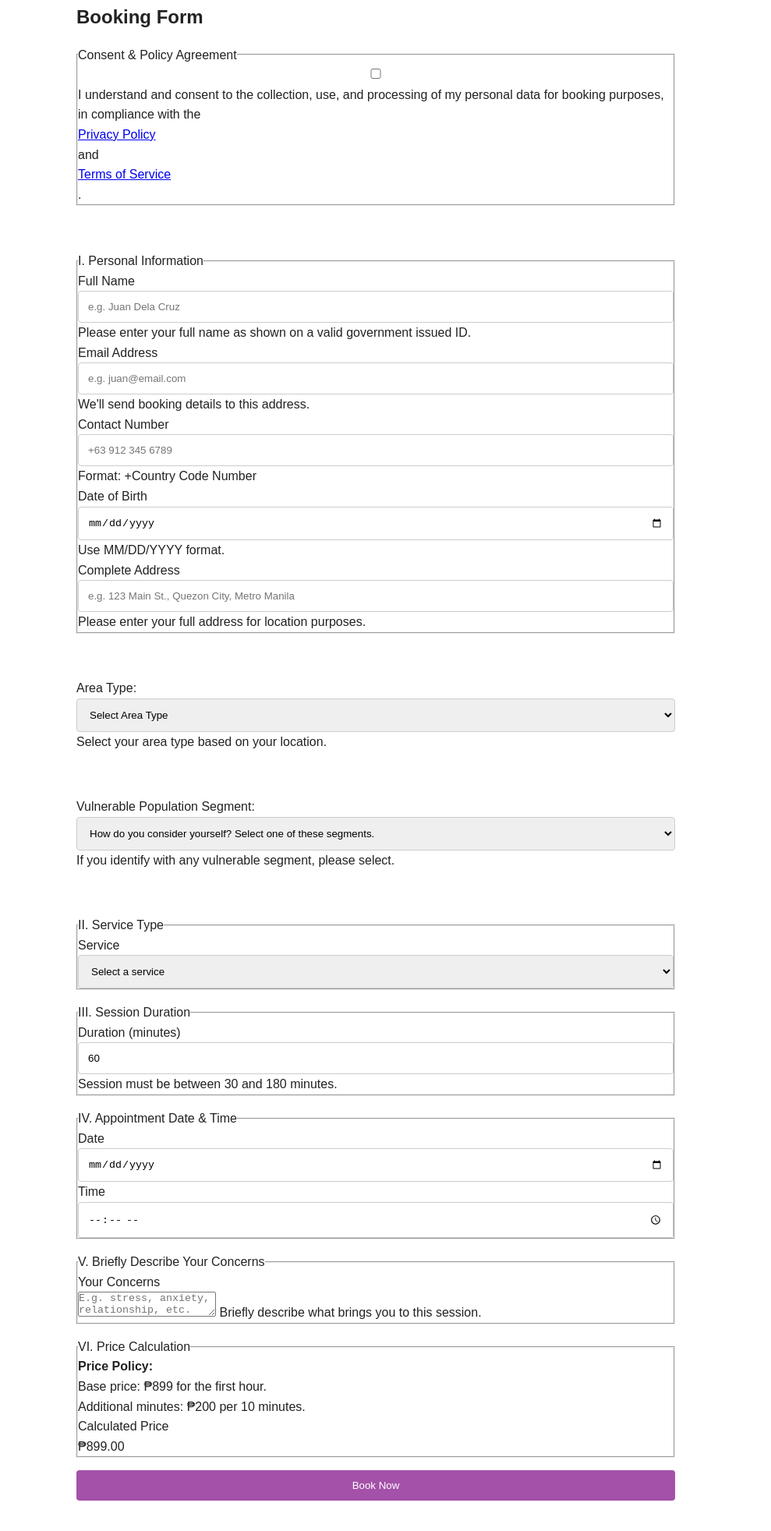
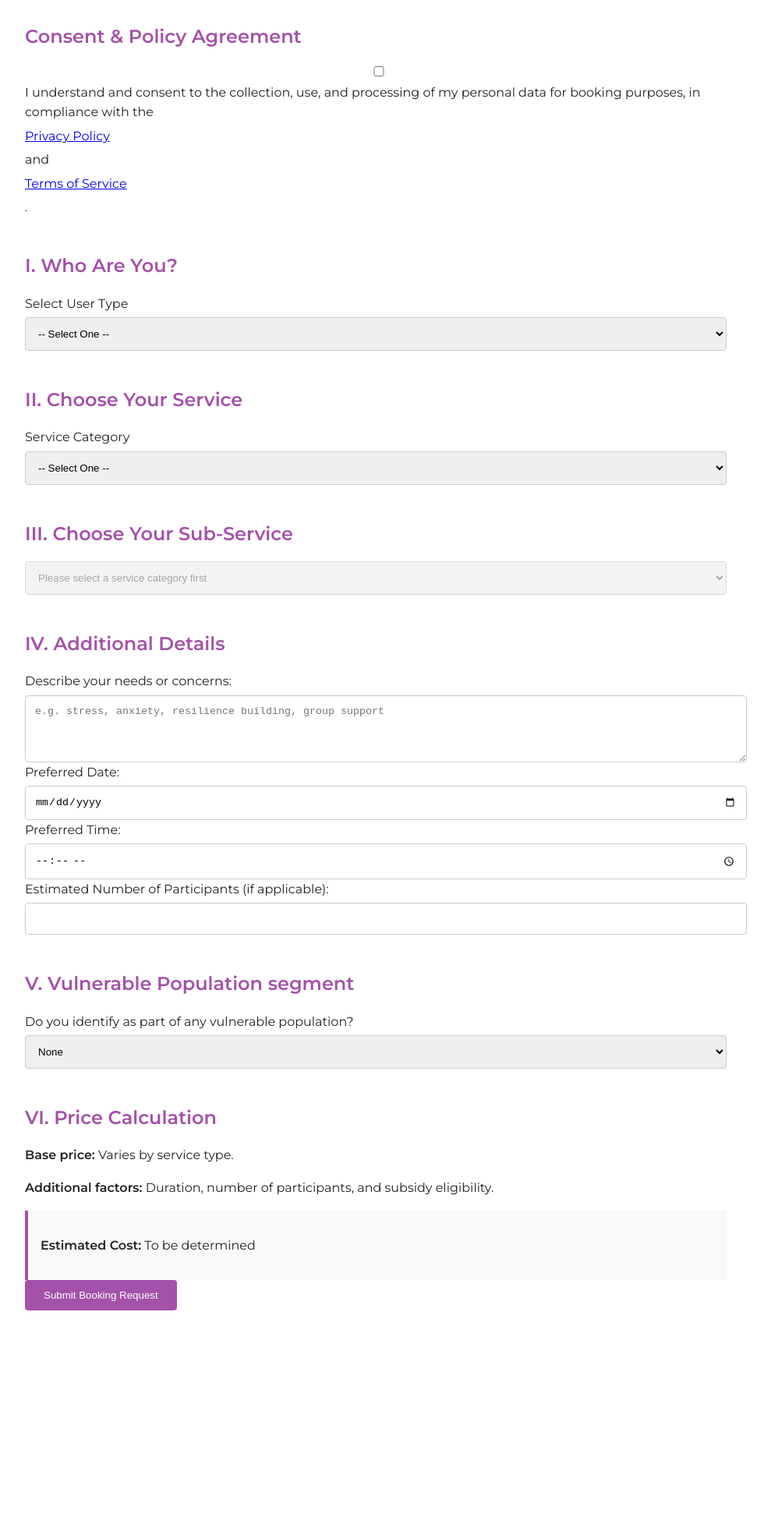
Before and after one commit to cognitioplus/home, a website: page booking.html in a window 1280 px wide. Shown: the part 160-2124 px from the top of the page at 78% size, without its empty margins (158-1147 px from the left). After the commit the page ends 1873 px from the top, so only its background shows below. Drawn offline with Linux system fonts and the light colour scheme.

Commit message:
booking.html
Signed-off-by: cognitioplus <132303904+cognitioplus@users.noreply.github.com>

```diff
--- a/booking.html
+++ b/booking.html
@@ -1,220 +1,280 @@
 <!DOCTYPE html>
 <html lang="en">
 <head>
-    <meta charset="UTF-8">
-    <meta name="viewport" content="width=device-width, initial-scale=1.0">
-    <title>Book an Appointment with Cognitio+</title>
-    <meta name="description" content="Cognitio + | Your Partner in Resilience. Rooted in Culture. Powered by Technology.">
-    <meta name="keywords" content="consultation, therapy, booking, resilience, psychosocial, Cognitio Plus, appointment, mental health, coaching, support">
-    <meta name="author" content="Cognitio +">
-    <link rel="stylesheet" href="booking-style.css">
-    <link rel="manifest" href="booking-manifest.json">
-    <link rel="icon" href="favicon.ico">
-    <meta name="theme-color" content="#2a3142">
-    <!-- Structured data for SEO -->
-    <script type="application/ld+json">
-    {
-      "@context": "https://schema.org",
-      "@type": "WebPage",
-      "name": "Book Consultation - Cognitio +",
-      "description": "Book a resilience or therapy session with Cognitio+.",
-      "url": "https://cognitioplus.com/booking.html"
+  <meta charset="UTF-8" />
+  <meta name="viewport" content="width=device-width, initial-scale=1.0"/>
+  <title>Cognitio+ | Book Mental Health Services</title>
+
+  <!-- SEO -->
+  <meta name="description" content="Book culturally sensitive mental health services in the Philippines with dynamic pricing and subsidy options."/>
+
+  <!-- Fonts -->
+  <link href="https://fonts.googleapis.com/css2?family=Montserrat:wght@400;600&display=swap" rel="stylesheet">
+
+  <!-- Styles -->
+  <style>
+    :root {
+      --primary-color: #a451a9;
+      --accent-color: #FFB81C;
+      --bg-color: #fff;
+      --text-color: #222;
+      --font-sans: 'Montserrat', Arial, sans-serif;
     }
-    </script>
+
+    body {
+      font-family: var(--font-sans);
+      background-color: var(--bg-color);
+      color: var(--text-color);
+      line-height: 1.6;
+      margin: 0;
+      padding: 0;
+    }
+
+    .container {
+      max-width: 900px;
+      margin: auto;
+      padding: 2rem 1rem;
+    }
+
+    h2 {
+      color: var(--primary-color);
+      margin-bottom: 1rem;
+    }
+
+    form {
+      display: flex;
+      flex-direction: column;
+      gap: 1.5rem;
+    }
+
+    label {
+      display: flex;
+      flex-direction: column;
+      gap: 0.3rem;
+    }
+
+    input, select, textarea {
+      padding: 0.75rem;
+      border-radius: 4px;
+      border: 1px solid #ccc;
+      width: 100%;
+    }
+
+    .grid {
+      display: grid;
+      grid-template-columns: repeat(auto-fit, minmax(250px, 1fr));
+      gap: 1rem;
+    }
+
+    .price-box {
+      background-color: #f9f9f9;
+      padding: 1rem;
+      border-left: 4px solid var(--primary-color);
+      margin-top: 1rem;
+    }
+
+    .consent {
+      margin-top: 1rem;
+    }
+
+    button {
+      background-color: var(--primary-color);
+      color: white;
+      padding: 0.75rem 1.5rem;
+      border: none;
+      border-radius: 4px;
+      cursor: pointer;
+      align-self: flex-start;
+    }
+
+    button:hover {
+      background-color: #8b3fa3;
+    }
+  </style>
 </head>
 <body>
-    <header>
-        <h1>Book an Appointment</h1>
-    </header>
-    <main>
-        <form id="bookingForm" aria-labelledby="bookingFormTitle" autocomplete="on" novalidate>
-            <h2 id="bookingFormTitle">Booking Form</h2>
+  <div class="container">
+    <h1>Cognitio+</h1>
+    <p>AI-Powered Digital Therapy & Community-Based Mental Health Care in the Philippines</p>
 
-            <!-- Section I: Consent & Policy Agreement -->
-            <fieldset>
-                <legend>Consent & Policy Agreement</legend>
-                <div>
-                    <input type="checkbox" id="consent" name="consent" required aria-required="true">
-                    <label for="consent">
-                        I understand and consent to the collection, use, and processing of my personal data for booking purposes, in compliance with the
-                        <a href="https://cognitio-plus.appimize.app/privacy-policy" target="_blank" rel="noopener noreferrer">Privacy Policy</a> and
-                        <a href="https://cognitio-plus.appimize.app/terms-of-services" target="_blank" rel="noopener noreferrer">Terms of Service</a>.
-                    </label>
-                </div>
-            </fieldset>
-            <br>
+    <form id="bookingForm">
+      <!-- Consent & Policy Agreement -->
+      <section>
+        <h2>Consent & Policy Agreement</h2>
+        <label class="consent">
+          <input type="checkbox" required>
+          I understand and consent to the collection, use, and processing of my personal data for booking purposes, in compliance with the
+          <a href=" https://cognitio-plus.aiwaapp.live/privacy-policy " target="_blank">Privacy Policy</a> and
+          <a href="https://cognitio-plus.aiwaapp.live/terms-of-service " target="_blank">Terms of Service</a>.
+        </label>
+      </section>
 
-            <!-- Section II: Personal Information -->
-            <fieldset>
-                <legend>I. Personal Information</legend>
-                <div>
-                    <label for="fullName">Full Name <span aria-hidden="true"></span></label>
-                    <input type="text" id="fullName" name="fullName" required aria-required="true" autocomplete="name" placeholder="e.g. Juan Dela Cruz" aria-describedby="fullNameHelp">
-                    <span id="fullNameHelp" class="sr-only">Please enter your full name as shown on a valid government issued ID.</span>
-                </div>
-                <div>
-                    <label for="email">Email Address <span aria-hidden="true"></span></label>
-                    <input type="email" id="email" name="email" required aria-required="true" autocomplete="email" placeholder="e.g. juan@email.com" aria-describedby="emailHelp" pattern="^[a-zA-Z0-9._%+-]+@[a-zA-Z0-9.-]+\.[a-zA-Z]{2,}$" title="Please enter a valid email address.">
-                    <span id="emailHelp" class="sr-only">We'll send booking details to this address.</span>
-                </div>
-                <div>
-                    <label for="phone">Contact Number <span aria-hidden="true"></span></label>
-                    <input type="tel" id="phone" name="phone" required aria-required="true" autocomplete="tel" pattern="^\+?[0-9\s\-]{7,15}$" title="Please enter a valid phone number." placeholder="+63 912 345 6789" aria-describedby="phoneHelp">
-                    <span id="phoneHelp" class="sr-only">Format: +Country Code Number</span>
-                </div>
-                <div>
-                    <label for="dob">Date of Birth <span aria-hidden="true"></span></label>
-                    <input type="date" id="dob" name="dob" required aria-required="true" aria-describedby="dobHelp" max="2020-01-01">
-                    <span id="dobHelp" class="sr-only">Use MM/DD/YYYY format.</span>
-                </div>
-                <div>
-                    <label for="address">Complete Address <span aria-hidden="true"></span></label>
-                    <input type="text" id="address" name="address" required autocomplete="street-address" placeholder="e.g. 123 Main St., Quezon City, Metro Manila" aria-describedby="addressHelp">
-                    <span id="addressHelp" class="sr-only">Please enter your full address for location purposes.</span>
-                </div>
-            </fieldset>
-            <br>
+      <!-- User Type -->
+      <section>
+        <h2>I. Who Are You?</h2>
+        <label>
+          Select User Type
+          <select id="userType" required>
+            <option value="">-- Select One --</option>
+            <option value="individual">Individual</option>
+            <option value="community-org">Community Organization</option>
+            <option value="school">School / University</option>
+            <option value="government">LGU / Government Agency</option>
+            <option value="corporate">Corporate / Business</option>
+            <option value="researcher">Researcher / Academic</option>
+          </select>
+        </label>
+      </section>
 
-            <!-- Area Type Dropdown -->
-            <div>
-                <label for="areaType">Area Type:</label>
-                <select id="areaType" name="areaType" aria-describedby="areaTypeHelp">
-                    <option value="">Select Area Type</option>
-                    <option value="huc">Highly Urbanized City (HUCs)</option>
-                    <option value="non_huc">Non HUCs</option>
-                </select>
-                <span id="areaTypeHelp" class="sr-only">Select your area type based on your location.</span>
-            </div>
-            <br>
+      <!-- Service Category -->
+      <section>
+        <h2>II. Choose Your Service</h2>
+        <label>
+          Service Category
+          <select id="serviceCategory" required>
+            <option value="">-- Select One --</option>
+            <option value="online-individual">Online & Individual Solutions</option>
+            <option value="community-programs">Community-Based MH Programs</option>
+            <option value="organizational-training">Organizational Trainings & Consultancy</option>
+            <option value="research-policy">Research & Policy Advisory</option>
+          </select>
+        </label>
+      </section>
 
-            <!-- Vulnerable Population Segment Dropdown -->
-            <div>
-                <label for="vulnerableSegment">Vulnerable Population Segment:</label>
-                <select id="vulnerableSegment" name="vulnerableSegment" aria-describedby="vulnerableSegmentHelp">
-                    <option value="">How do you consider yourself? Select one of these segments.</option>
-                    <option value="student">Student</option>
-                    <option value="school_leaver">School Leaver</option>
-                    <option value="solo_parent">Solo Parent</option>
-                    <option value="elderly">Elderly</option>
-                    <option value="pwd">PWD</option>
-                    <option value="low_income_family">Low-income Family</option>
-                    <option value="victims_of_disasters">Victims of Disasters</option>
-                    <option value="informal_settler">Informal Settler</option>
-                    <option value="lgbtq+">LGBTQ+</option>
-                    <option value="general_public">General Public</option>
-                </select>
-                <span id="vulnerableSegmentHelp" class="sr-only">If you identify with any vulnerable segment, please select.</span>
-            </div>
-            <br>
+      <!-- Dynamic Sub-Service Options -->
+      <section id="subServiceSection">
+        <h2>III. Choose Your Sub-Service</h2>
+        <label>
+          <select id="subService" disabled required>
+            <option value="">Please select a service category first</option>
+          </select>
+        </label>
+      </section>
 
-            <!-- Section III: Service Type -->
-            <fieldset>
-                <legend>II. Service Type</legend>
-                <div>
-                    <label for="serviceType">Service <span aria-hidden="true"></span></label>
-                    <select id="serviceType" name="serviceType" required aria-required="true">
-                        <option value="">Select a service</option>
-                        <option value="consultation">Psychiatric Consultation</option>
-                        <option value="therapy">Talk Therapy</option>
-                        <option value="SPSS">Specialist Psychosocial Support</option>
-                        <option value="SPS Rehab">Specialist Psychosocial Rehab and Recovery Support</option>
-                        <option value="coaching">Resilience Coaching</option>
-                    </select>
-                </div>
-            </fieldset>
+      <!-- Duration & Details -->
+      <section id="detailsSection">
+        <h2>IV. Additional Details</h2>
+        <label>
+          Describe your needs or concerns:
+          <textarea rows="4" placeholder="e.g. stress, anxiety, resilience building, group support"></textarea>
+        </label>
+        <label>
+          Preferred Date:
+          <input type="date">
+        </label>
+        <label>
+          Preferred Time:
+          <input type="time">
+        </label>
+        <label>
+          Estimated Number of Participants (if applicable):
+          <input type="number" min="1" step="1">
+        </label>
+      </section>
 
-            <!-- Section IV: Session Duration -->
-            <fieldset>
-                <legend>III. Session Duration</legend>
-                <div>
-                    <label for="duration">Duration (minutes) <span aria-hidden="true"></span></label>
-                    <input type="number" id="duration" name="duration" required aria-required="true" min="30" max="180" step="15" value="60" aria-describedby="durationHelp">
-                    <span id="durationHelp" class="sr-only">Session must be between 30 and 180 minutes.</span>
-                </div>
-            </fieldset>
+      <!-- Vulnerable Segment -->
+      <section>
+        <h2>V. Vulnerable Population segment</h2>
+        <label>
+          Do you identify as part of any vulnerable population?
+          <select required>
+            <option value="none">None</option>
+            <option value="pwd">PWD</option>
+            <option value="lgbtq">LGBTQ+</option>
+            <option value="indigenous">Indigenous</option>
+            <option value="frontliner">Frontliner / Caregiver</option>
+            <option value="student">Student / Youth</option>
+          </select>
+        </label>
+      </section>
 
-            <!-- Section V: Appointment Date & Time -->
-            <fieldset>
-                <legend>IV. Appointment Date & Time</legend>
-                <div>
-                    <label for="appointmentDate">Date <span aria-hidden="true"></span></label>
-                    <input type="date" id="appointmentDate" name="appointmentDate" required aria-required="true" min="">
-                </div>
-                <div>
-                    <label for="appointmentTime">Time <span aria-hidden="true"></span></label>
-                    <input type="time" id="appointmentTime" name="appointmentTime" required aria-required="true">
-                </div>
-            </fieldset>
+      <!-- Price Calculation -->
+      <section>
+        <h2>VI. Price Calculation</h2>
+        <p><strong>Base price:</strong> Varies by service type.</p>
+        <p><strong>Additional factors:</strong> Duration, number of participants, and subsidy eligibility.</p>
+        <div class="price-box">
+          <p><strong>Estimated Cost:</strong> <span id="calculatedPrice">To be determined</span></p>
+        </div>
+        <button type="submit">Submit Booking Request</button>
+      </section>
+    </form>
+  </div>
 
-            <!-- Section VI: Concerns -->
-            <fieldset>
-                <legend>V. Briefly Describe Your Concerns</legend>
-                <div>
-                    <label for="concerns">Your Concerns <span aria-hidden="true"></span></label>
-                    <textarea id="concerns" name="concerns" required aria-required="true" placeholder="E.g. stress, anxiety, relationship, etc." aria-describedby="concernsHelp"></textarea>
-                    <span id="concernsHelp" class="sr-only">Briefly describe what brings you to this session.</span>
-                </div>
-            </fieldset>
+  <!-- Script -->
+  <script>
+    const serviceCategory = document.getElementById('serviceCategory');
+    const subService = document.getElementById('subService');
+    const userType = document.getElementById('userType');
+    const priceDisplay = document.getElementById('calculatedPrice');
 
-            <!-- Section VII: Price Calculation -->
-            <fieldset>
-                <legend>VI. Price Calculation</legend>
-                <div>
-                    <strong>Price Policy:</strong>
-                    <br>Base price: ₱899 for the first hour.
-                    <br>Additional minutes: ₱200 per 10 minutes.
-                    <br><span id="discountInfo" aria-live="polite"></span>
-                </div>
-                <div>
-                    <label for="calculatedPrice">Calculated Price</label>
-                    <output id="calculatedPrice" name="calculatedPrice" for="duration" aria-live="polite">₱899.00</output>
-                </div>
-            </fieldset>
+    // Mapping of service categories to sub-services
+    const subServices = {
+      "online-individual": [
+        { name: "Teletherapy - Video", basePrice: 899 },
+        { name: "E-Counseling - Chat", basePrice: 699 },
+        { name: "Resilience Navigator", basePrice: 0 },
+        { name: "Oasis: Mindfulness Sanctuary", basePrice: 0 },
+        { name: "Well-Be Stress Manager App", basePrice: 0 },
+        { name: "Gamified Learning Module", basePrice: 200 },
+        { name: "Psychoeducation Library Access", basePrice: 0 },
+      ],
+      "community-programs": [
+        { name: "Caring for the Carers (C4C)", basePrice: 5000 },
+        { name: "CareTalk Circles", basePrice: 3000 },
+        { name: "Indigenous Wellness Dialogues", basePrice: 7000 },
+        { name: "Substance Use Recovery Support", basePrice: 4000 },
+        { name: "Community Resilience Workshop", basePrice: 6000 },
+        { name: "Psychological First Aid (PFA) Training", basePrice: 8000 },
+      ],
+      "organizational-training": [
+        { name: "Mental Health Policy Co-Design", basePrice: 10000 },
+        { name: "PFA Certification", basePrice: 5000 },
+        { name: "Burnout Prevention Workshop", basePrice: 4000 },
+        { name: "Cultural Competence Training", basePrice: 4500 },
+        { name: "Case Management System Setup", basePrice: 7000 },
+        { name: "MH Integration into Emergency Plans", basePrice: 9000 },
+      ],
+      "research-policy": [
+        { name: "Mental Health Systems Audit", basePrice: 12000 },
+        { name: "Data Collection & Monitoring", basePrice: 8000 },
+        { name: "Behavioral Segmentation Analysis", basePrice: 6000 },
+        { name: "Program Impact Assessment", basePrice: 10000 },
+        { name: "Ethical AI Dashboard Setup", basePrice: 15000 },
+        { name: "Policy Implementation Planning", basePrice: 9000 },
+      ]
+    };
 
-            <!-- Error Message -->
-            <div id="errorMsg" role="alert" aria-live="assertive"></div>
+    // Update sub-service dropdown based on category
+    serviceCategory.addEventListener("change", function () {
+      const selectedCategory = this.value;
+      subService.innerHTML = "<option value=''>Select Sub-Service</option>";
+      if (selectedCategory && subServices[selectedCategory]) {
+        subServices[selectedCategory].forEach(option => {
+          const opt = document.createElement("option");
+          opt.value = option.name;
+          opt.textContent = option.name;
+          opt.dataset.price = option.basePrice;
+          subService.appendChild(opt);
+        });
+        subService.disabled = false;
+      } else {
+        subService.disabled = true;
+      }
+    });
 
-            <!-- Submit Button -->
-            <button type="submit" id="submitBtn">Book Now</button>
-        </form>
-    </main>
+    // Estimate price dynamically
+    subService.addEventListener("change", function () {
+      const selectedOption = this.options[this.selectedIndex];
+      const basePrice = parseFloat(selectedOption.dataset.price || 0);
+      priceDisplay.textContent = `₱${basePrice.toFixed(2)}`;
+    });
 
-    <!-- Accessibility: Error styling -->
-    <style>
-        #errorMsg {
-            color: #b00020;
-            background: #fff0f0;
-            border: 1px solid #b00020;
-            padding: 0.5em;
-            margin-top: 1em;
-            display: none;
-        }
-        #errorMsg.active {
-            display: block;
-        }
-    </style>
-
-    <!-- Booking Script -->
-    <script src="booking-script.js"></script>
-
-    <!-- Service Worker Registration -->
-    <script>
-        if ('serviceWorker' in navigator) {
-            window.addEventListener('load', () => {
-                navigator.serviceWorker.register('booking-sw.js')
-                    .then(reg => {
-                        console.log('Booking-Service Worker registered:', reg.scope);
-                    })
-                    .catch(err => {
-                        const errorElem = document.getElementById('errorMsg');
-                        if (errorElem) {
-                            errorElem.textContent = 'Offline features are unavailable: Service Worker registration failed.';
-                            errorElem.classList.add('active');
-                        }
-                        console.error('Service Worker registration failed:', err);
-                    });
-            });
-        }
-    </script>
+    // Optional: Handle form submission
+    document.getElementById("bookingForm").addEventListener("submit", function(e) {
+      e.preventDefault();
+      alert("Your booking request has been submitted!");
+    });
+  </script>
 </body>
 </html>
```
